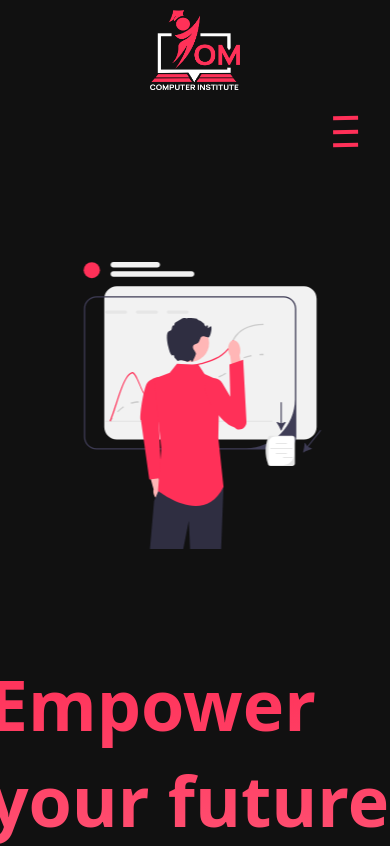
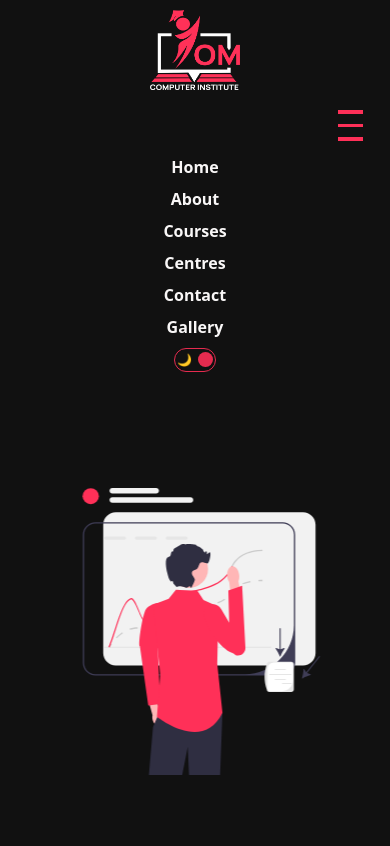
Before and after one commit to MAYANK-TRIPATH/Om-website, a Next.js app: page / in a window 390 px wide. Shown: the top 846 px of the page. Built offline with nearby package versions, Linux system fonts and the light colour scheme.

Commit message:
hamburger changes revert

```diff
--- a/src/components/navbar/Navbar.jsx
+++ b/src/components/navbar/Navbar.jsx
@@ -40,7 +40,7 @@ const links = [
 ];
 
 const Navbar = () => {
-  const [isMobileMenuOpen, setMobileMenuOpen] = useState(true);
+  const [isMobileMenuOpen, setMobileMenuOpen] = useState(false);
 
   const toggleMobileMenu = () => {
     setMobileMenuOpen(!isMobileMenuOpen);
```
